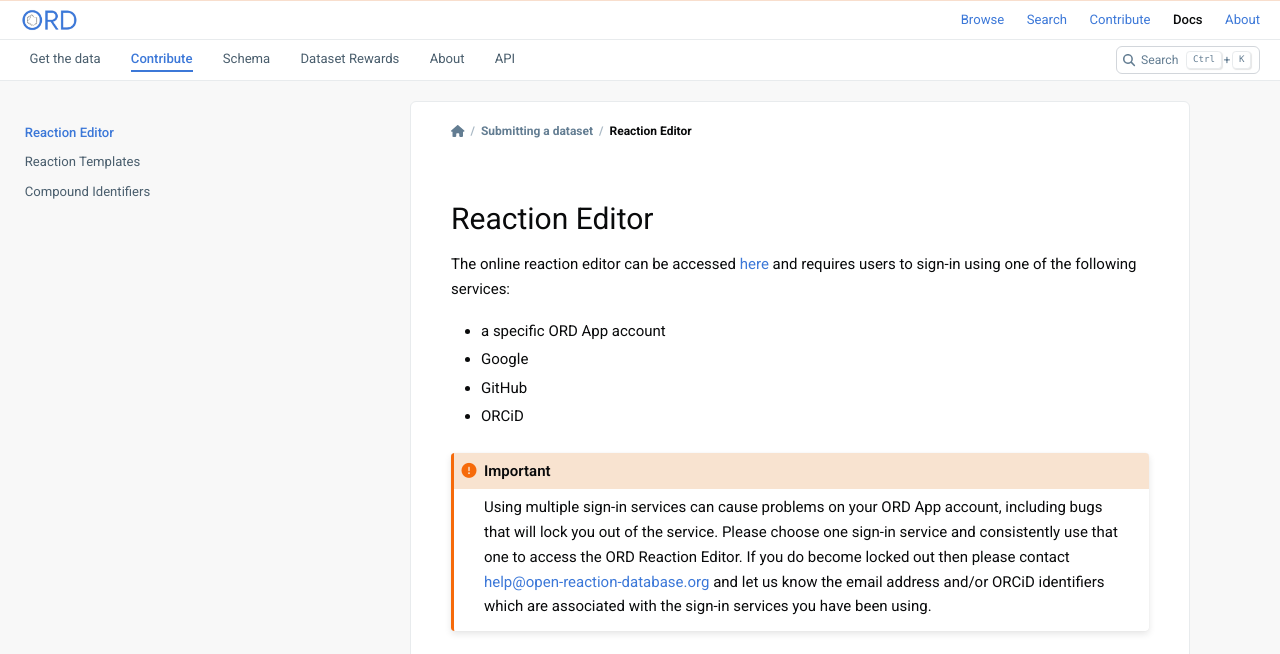
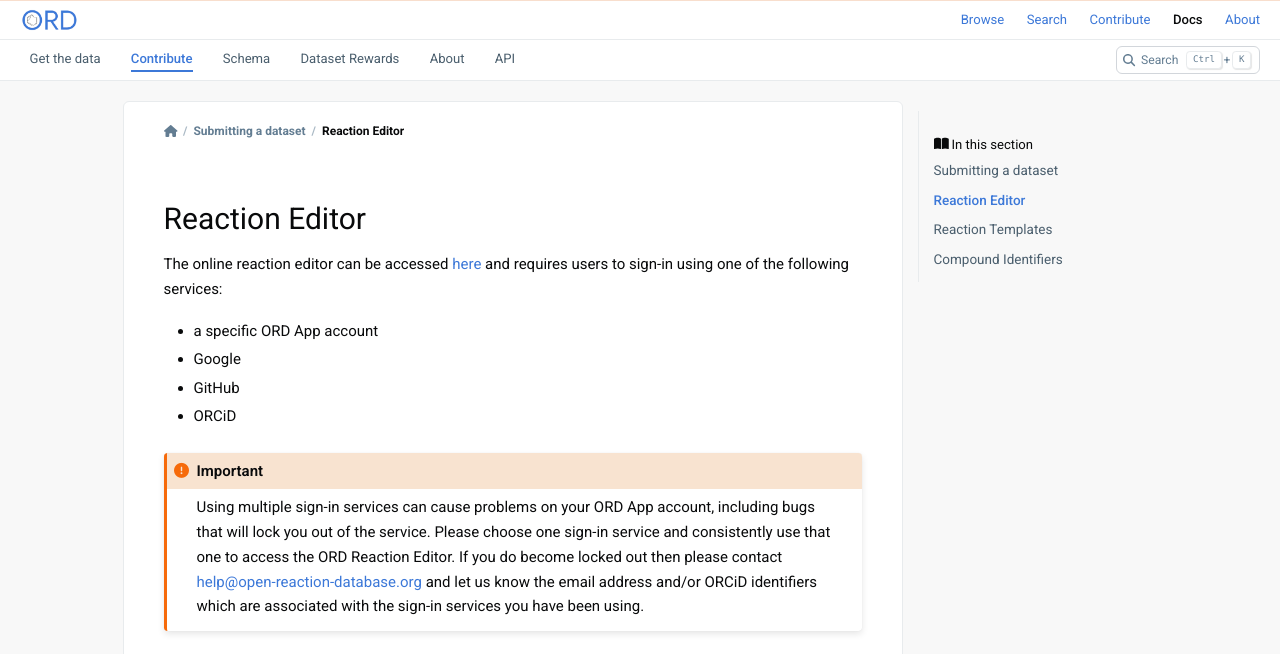
Before and after one commit to open-reaction-database/ord-schema, a Sphinx documentation site: the page built from docs/editor.rst, in a window 1280 px wide and 1216 px high. Shown: the top 654 px of the window. Built offline with Sphinx 7.4.7 and the PyData theme 0.15.4, drawn with Linux system fonts in a browser that asks for light colours; part of the change alters nothing that is shown; grey boxes are pictures that could not be loaded.

Commit message:
Put the docs' page outline and section pages in one right-hand sidebar
A section with several pages listed them in a left sidebar, which left a
wide empty column beside a short list and gave the page two sidebars.
On wide screens the left sidebar is gone, and the right-hand sidebar
holds the page's outline ("On this page") followed by the section's
pages ("In this section"): its top-level page, then the pages its
toctree lists, with the current one highlighted. A section of one page
shows only the outline.

The section list comes from _templates/section-nav.html, which reads its
top-level page from a small html-page-context hook in conf.py. On narrow
screens the left drawer still holds the sections and the right drawer
holds both lists, set at the same size and left edge as the outline.

Co-Authored-By: Claude Opus 5.5 <noreply@anthropic.com>

```diff
--- a/docs/_static/css/custom.css
+++ b/docs/_static/css/custom.css
@@ -245,17 +245,6 @@ a:hover {
   background-color: var(--ord-background);
 }
 
-/*
- * A section with one page has nothing to list, so on wide screens its empty sidebar is
- * hidden and the page centers; narrower screens keep the sidebar as the drawer holding the
- * sections.
- */
-@media (width >= 60em) {
-  .bd-sidebar-primary:not(:has(nav.bd-links ul)) {
-    display: none;
-  }
-}
-
 .bd-sidebar-secondary {
   background-color: var(--ord-background);
 }
@@ -317,14 +306,29 @@ ul.bd-breadcrumbs li.breadcrumb-item:not(.breadcrumb-home)::before {
   color: var(--ord-text);
 }
 
-/* The left list of the section's pages and the right list of the page's headings. */
-nav.bd-links p.bd-links__title {
-  display: none;
+/* The right-hand sidebar: the page's headings, then the other pages in its section. */
+.bd-sidebar-secondary {
+  font-size: 0.875rem;
 }
 
-.bd-sidebar-primary .sidebar-primary-items__start,
-.bd-sidebar-secondary {
-  font-size: 0.875rem;
+.ord-section-nav-title {
+  margin-top: 1rem;
+}
+
+/*
+ * Set like the headings above, so both lists share a left edge and a size, in the sidebar and
+ * in the drawer that holds it on narrow screens.
+ */
+.ord-section-nav .bd-sidenav li > a {
+  margin-left: -1rem;
+  padding: 0.25rem 0 0.25rem 1rem;
+  font-size: var(--pst-sidebar-font-size-mobile);
+}
+
+@media (width >= 60em) {
+  .ord-section-nav .bd-sidenav li > a {
+    font-size: var(--pst-sidebar-font-size);
+  }
 }
 
 nav.bd-links li > a,
--- /dev/null
+++ b/docs/_templates/section-nav.html
@@ -0,0 +1,39 @@
+{#
+  Copyright 2026 Open Reaction Database Project Authors
+
+  Licensed under the Apache License, Version 2.0 (the "License");
+  you may not use this file except in compliance with the License.
+  You may obtain a copy of the License at
+
+       http://www.apache.org/licenses/LICENSE-2.0
+
+  Unless required by applicable law or agreed to in writing, software
+  distributed under the License is distributed on an "AS IS" BASIS,
+  WITHOUT WARRANTIES OR CONDITIONS OF ANY KIND, either express or implied.
+  See the License for the specific language governing permissions and
+  limitations under the License.
+#}
+{#
+  The current section's pages, below the page's own outline in the right-hand sidebar: the
+  section's top-level page (ord_section_root, from conf.py), then the pages its toctree
+  lists. A section of one page renders nothing, and the theme then drops the template.
+#}
+{%- if ord_section_root -%}
+{%- set section_pages = generate_toctree_html(
+  "sidebar", show_nav_level=1, maxdepth=1, collapse=True, includehidden=True, titles_only=True
+) -%}
+{%- endif -%}
+{%- if ord_section_root and section_pages | trim -%}
+<div class="tocsection ord-section-nav-title">
+  <i class="fa-solid fa-book-open"></i> {{ _("In this section") }}
+</div>
+<nav class="bd-links ord-section-nav" aria-label="{{ _('In this section') }}">
+  <ul class="nav bd-sidenav">
+    <li class="toctree-l1{% if ord_section_root.current %} current active{% endif %}">
+      <a class="reference internal" href="{{ ord_section_root.url }}"
+        {%- if ord_section_root.current %} aria-current="page"{% endif %}>{{ ord_section_root.title }}</a>
+    </li>
+  </ul>
+  {{ section_pages }}
+</nav>
+{%- endif %}
--- a/docs/conf.py
+++ b/docs/conf.py
@@ -1,4 +1,9 @@
 """Configuration file for the Sphinx documentation builder."""
+
+from typing import Any
+
+from docutils import nodes
+from sphinx.application import Sphinx
 
 # This file only contains a selection of the most common options. For a full
 # list see the documentation:
@@ -65,7 +70,8 @@ html_theme_options = {
     "header_links_before_dropdown": 6,
     # Keeps the site bar and the theme's header stuck to the top of the window together.
     "sticky_banners": True,
-    "secondary_sidebar_items": ["page-toc"],
+    # One sidebar, on the right: the page's outline, then the pages in its section.
+    "secondary_sidebar_items": ["page-toc", "section-nav"],
     "back_to_top_button": False,
     "primary_sidebar_end": [],
     "footer_start": ["ord-footer"],
@@ -75,7 +81,9 @@ html_theme_options = {
 # The viewer and the editor have no dark mode, so neither does the documentation.
 html_context = {"default_mode": "light"}
 html_show_sourcelink = False
-html_sidebars = {"**": ["sidebar-nav-bs"], "index": []}
+# No left sidebar on wide screens; on narrow ones the theme keeps it as the drawer that
+# holds the sections.
+html_sidebars: dict[str, list[str]] = {"**": []}
 
 # Add any paths that contain custom static files (such as style sheets) here,
 # relative to this directory. They are copied after the builtin static files,
@@ -90,3 +98,63 @@ html_css_files = [
 ]
 
 master_doc = "index"
+
+
+def _section_root(app: Sphinx, pagename: str) -> str | None:
+    """Returns the page under the root toctree that the given page sits beneath.
+
+    Args:
+        app: The Sphinx application, whose environment holds the toctrees.
+        pagename: Name of the page, such as ``guides/templates``.
+
+    Returns:
+        The top-level page's name, which is ``pagename`` itself for a top-level page, or
+        None for the root page and for a page no toctree includes.
+    """
+    parents = {}
+    for parent, children in app.env.toctree_includes.items():
+        for child in children:
+            parents.setdefault(child, parent)
+    page = pagename
+    while parents.get(page) not in (None, app.config.root_doc):
+        page = parents[page]
+    if parents.get(page) != app.config.root_doc:
+        return None
+    return page
+
+
+def _add_section_root(
+    app: Sphinx,
+    pagename: str,
+    templatename: str,
+    context: dict[str, Any],
+    doctree: nodes.document | None,
+) -> None:
+    """Gives _templates/section-nav.html the title and link of the page's section.
+
+    Args:
+        app: The Sphinx application.
+        pagename: Name of the page being rendered.
+        templatename: The page's template; unused.
+        context: The page's template context, which gains ``ord_section_root``.
+        doctree: The page's doctree; unused.
+    """
+    root = _section_root(app, pagename)
+    if root is None or root not in app.env.titles:
+        return
+    context["ord_section_root"] = {
+        "title": app.env.titles[root].astext(),
+        "url": context["pathto"](root),
+        "current": root == pagename,
+    }
+
+
+def setup(app: Sphinx) -> None:
+    """Registers the hooks above.
+
+    Args:
+        app: The Sphinx application.
+    """
+    # Runs before the theme's handler, which renders each sidebar template to drop empty
+    # ones.
+    app.connect("html-page-context", _add_section_root, priority=400)
```
